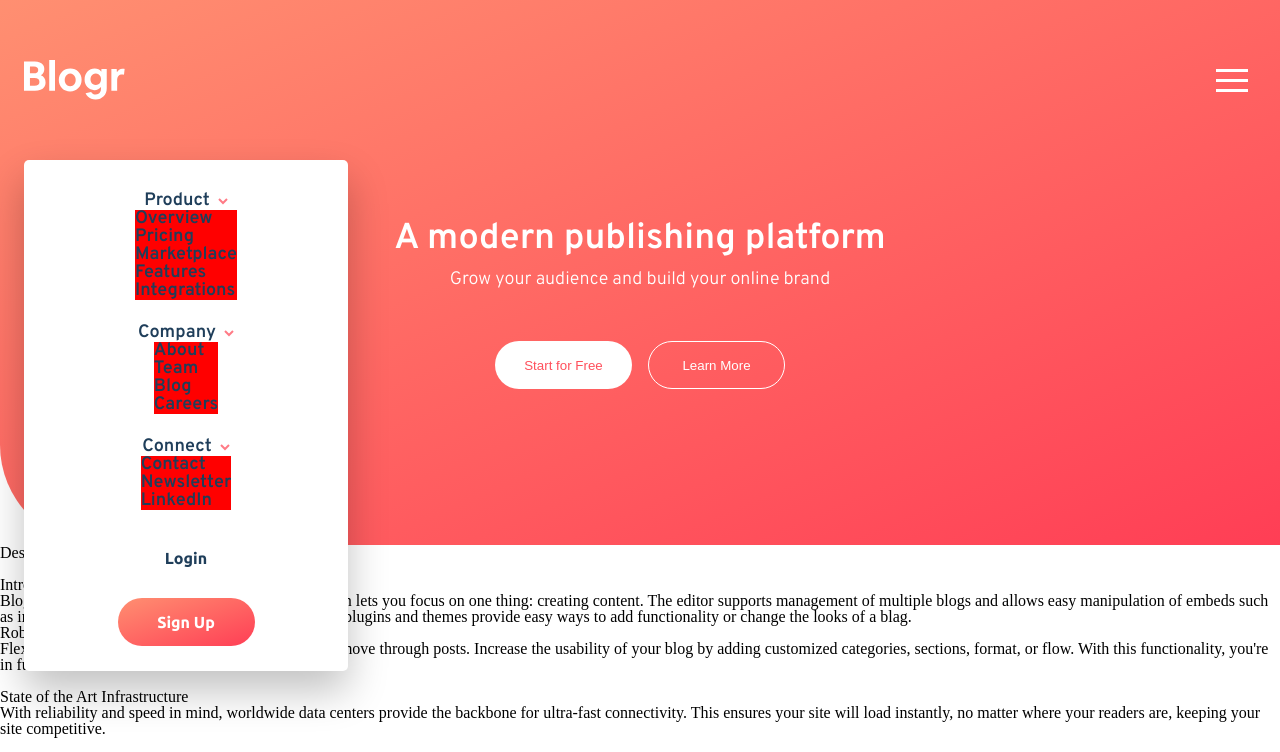
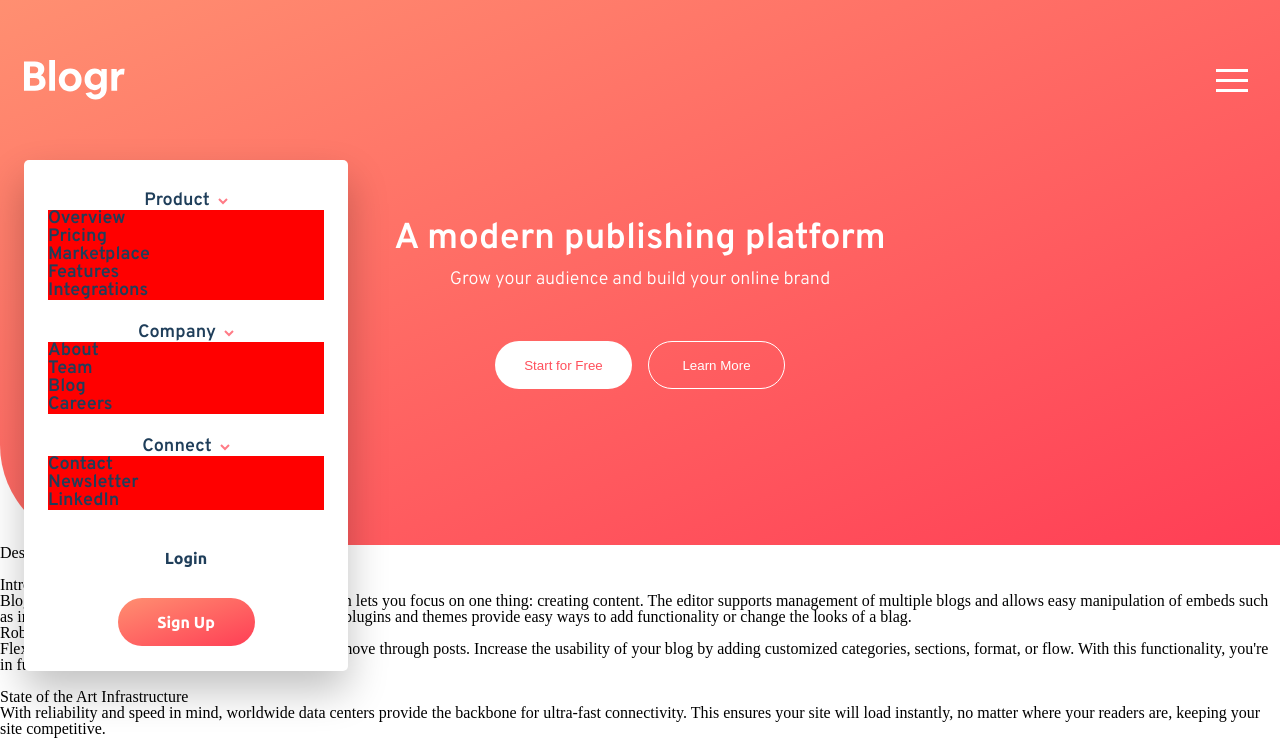
Before and after one commit to romofel/fm-blogr_landing_page, a React (Create React App) app: page / in a window 1280 px wide. Shown: the top 752 px of the page. Built offline with nearby package versions, Linux system fonts and the light colour scheme.

Commit message:
Stretch the ul

```diff
--- a/src/App.css
+++ b/src/App.css
@@ -160,6 +160,10 @@ nav {
   color: #1f3e5a;
 }
 
+.hover-menu ul {
+  width: 100%;
+}
+
 .hover-menu-item {
   display: flex;
   flex-direction: column;
```
